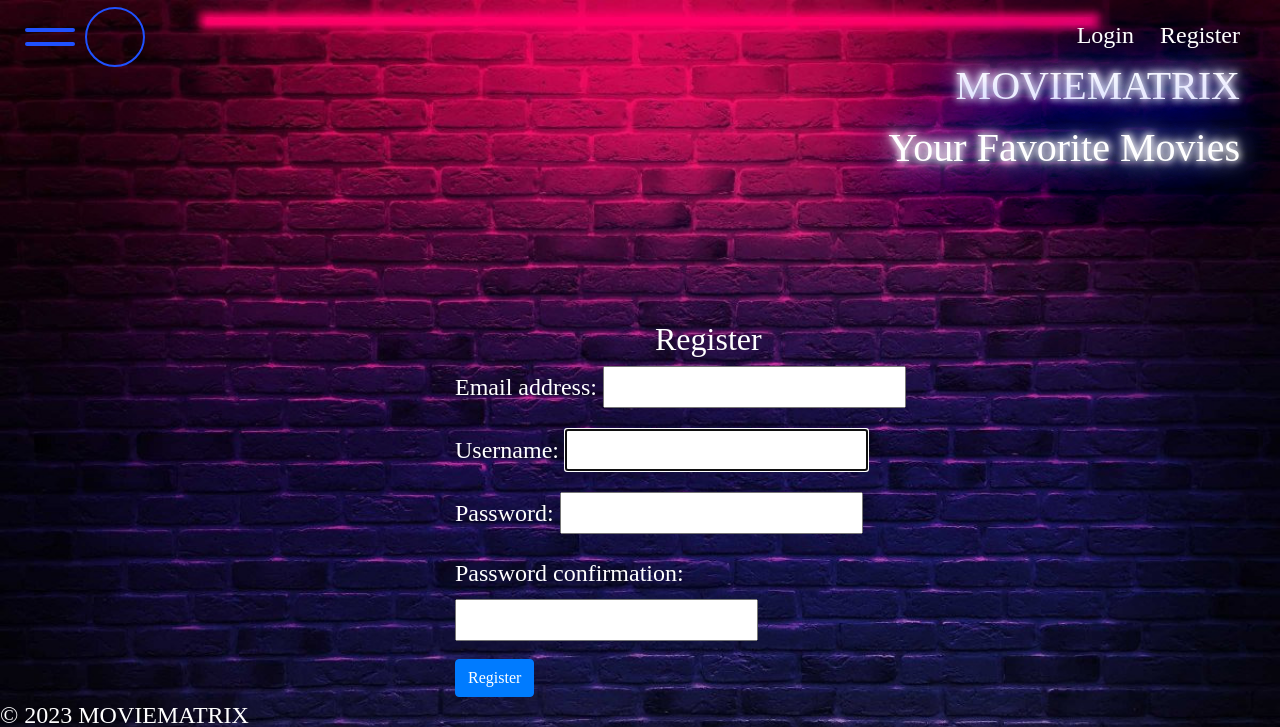
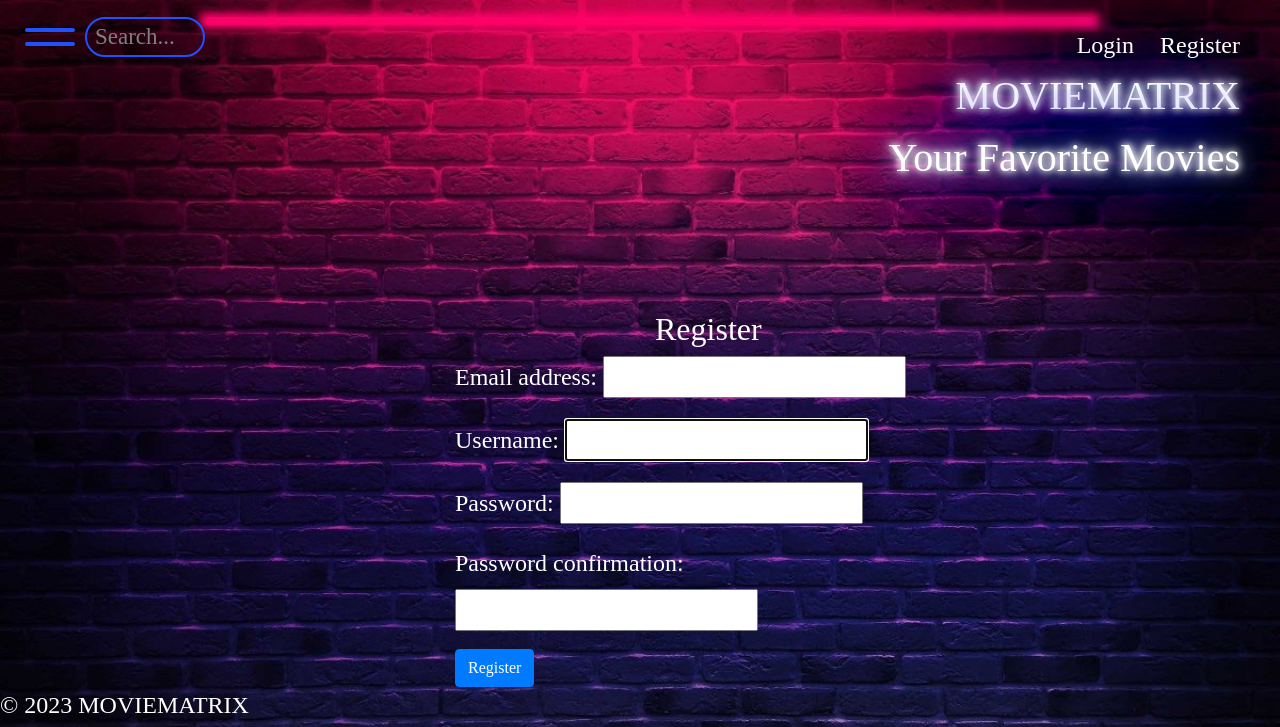
Before and after one commit to IngaFom/moviematrix, a Django app: page /register/ in a window 1280 px wide. Shown: the top 727 px of the page. Run offline with Django 4.2, Linux system fonts and the light colour scheme; some libraries are stand-ins or nearby versions.

Commit message:
Changed search bar

```diff
--- a/moviematrix/moviem/static/styles.css
+++ b/moviematrix/moviem/static/styles.css
@@ -283,7 +283,7 @@ body {
 
 .search-form {
     margin-left: 50px;
-    margin-top: -28px;
+    margin-top: -18px;;
 }
 
 .footer {
@@ -390,28 +390,28 @@ form {
 }
 
 .box {
-    background-color: transparent;
+  background-color: transparent;
   position: relative;
   display: inline-block; /* Added to make it inline with the input */
 }
 
 .input {
-  padding: 10px;
-  width: 60px;
-  height: 60px;
+  padding: 8px;
+  width: 100px;
+  height: 20px;
   background: transparent;
   border: 2px solid #1f51ff;
-  border-radius: 50%;
-  box-sizing: border-box;
+  border-radius: 20px;
+  box-sizing: content-box;
   font-family: "Times New Roman", sans-serif;
-  font-size: 26px;
-  color: white;
+  font-size: 23px;
+  color: Silver;
   outline: none;
   transition: .5s;
 }
 
 .input::placeholder {
-  color: transparent;
+  color: GrayText;
 }
 
 .box i {
--- a/moviematrix/moviem/templates/movies/search_form.html
+++ b/moviematrix/moviem/templates/movies/search_form.html
@@ -1,7 +1,7 @@
 <form action="{% url 'movie_search' %}" method="get" class="search-form">
     <div class="box">
         <label>
-            <input type="text" class="input" name="q" placeholder="🔍">
+            <input type="text" class="input" name="q" placeholder="Search...">
         </label>
             <i class="fas fa-search"></i>
     </div>
```
